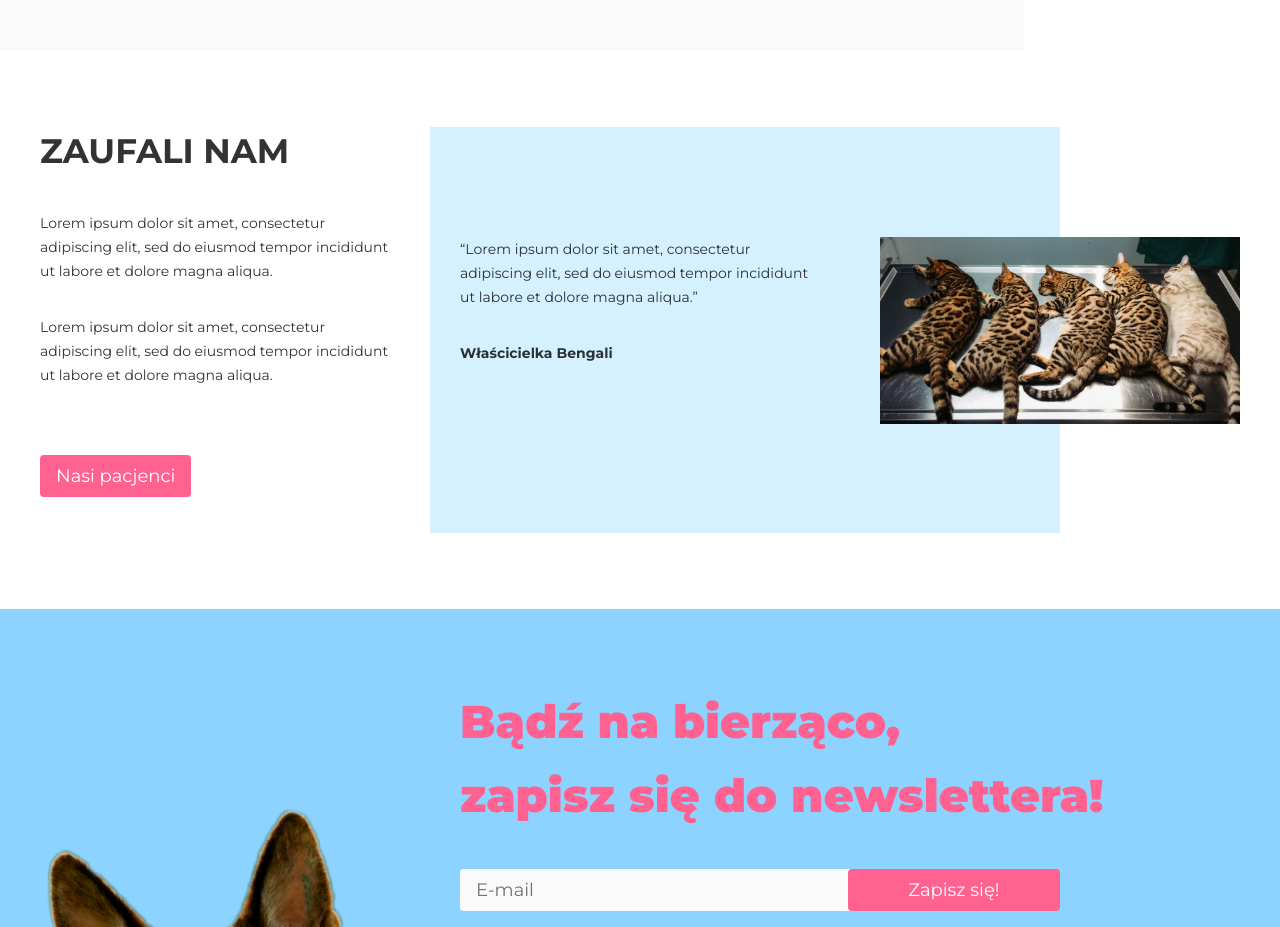
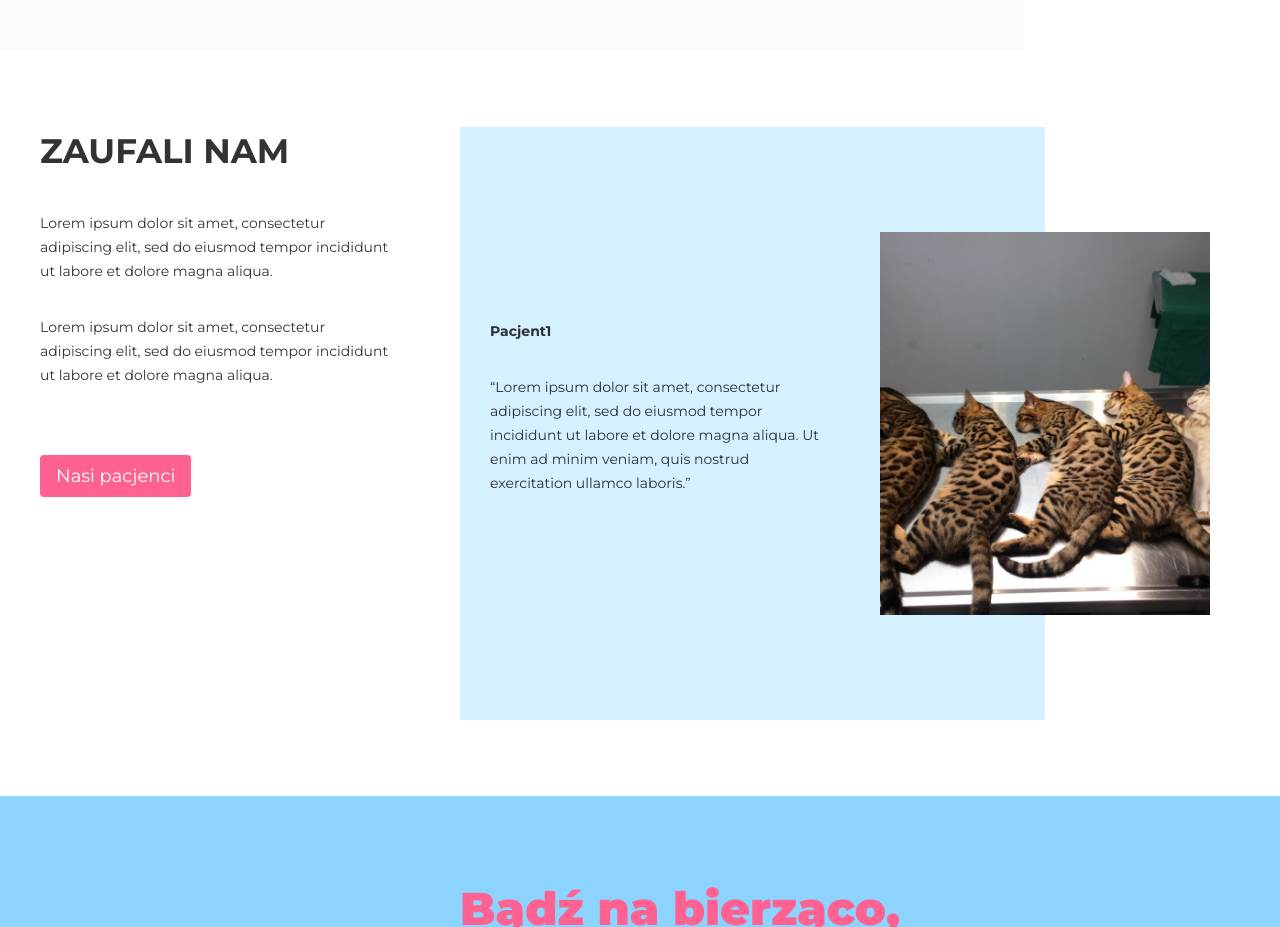
Before and after one commit to marcinliwen/animalvet, a Gatsby site: page / in a window 1280 px wide. Shown: the part 2230-3157 px from the top of the page. Built offline with nearby package versions, Linux system fonts and the light colour scheme; Gatsby itself is replaced by a stand-in of ours; some packages are replaced by stand-ins of ours.

Commit message:
home slider

```diff
--- a/src/components/Accordion.js
+++ b/src/components/Accordion.js
@@ -9,7 +9,6 @@ const Accordion = (prop) => {
 
     function toggleAccordion() {
         setActiveState(setActive === "" ? "active" : "");
-        console.log(content.current.scrollHeight);
         setHeightState(
             setActive === "active" ? "0px" : `${content.current.scrollHeight}px`
           );
--- a/src/components/UslugiNav.js
+++ b/src/components/UslugiNav.js
@@ -9,7 +9,6 @@ const UslugiNav = (props) =>{
     const { location, navigate } = history
 
     const currentLocation = location.pathname.split('/');
-    console.log(currentLocation);
 
     return(
         <ul className="services-nav-list">
--- a/src/components/header.js
+++ b/src/components/header.js
@@ -24,7 +24,7 @@ const Header = (props) => {
   const { location, navigate } = history
 
   const currentLocation = location.pathname.split('/');
-  console.log(currentLocation);
+
   return(
   <header>
      <div
--- /dev/null
+++ b/src/components/slider.css
@@ -0,0 +1,101 @@
+  .slider {
+    text-align: center;
+    overflow: hidden;
+  }
+
+  .slides {
+    display: flex;
+
+    overflow-x: auto;
+    scroll-snap-type: x mandatory;
+
+
+
+    scroll-behavior: smooth;
+    -webkit-overflow-scrolling: touch;
+
+    /*
+    scroll-snap-points-x: repeat(300px);
+    scroll-snap-type: mandatory;
+    */
+  }
+  .slides::-webkit-scrollbar {
+    width: 10px;
+    height: 10px;
+  }
+  .slides::-webkit-scrollbar-thumb {
+    background: black;
+    border-radius: 10px;
+  }
+  .slides::-webkit-scrollbar-track {
+    background: transparent;
+  }
+  .slides > div {
+    scroll-snap-align: start;
+    flex-shrink: 0;
+    width: 100%;
+    transform-origin: center center;
+    transform: scale(1);
+    transition: transform 0.5s;
+    position: relative;
+
+    display: flex;
+    justify-content: center;
+    align-items: center;
+    font-size: 100px;
+  }
+  .slides > div:target {
+  /*   transform: scale(0.8); */
+  }
+  .author-info {
+    color: white;
+    padding: 0.75rem;
+    text-align: center;
+    position: absolute;
+    bottom: 0;
+    left: 0;
+    width: 100%;
+    margin: 0;
+  }
+  .author-info a {
+    color: white;
+  }
+  .slider img {
+    object-fit: cover;
+    position: absolute;
+    top: 0;
+    left: 0;
+    width: 100%;
+    height: 100%;
+  }
+
+  .slider > a {
+    display: inline-flex;
+    width: 1.5rem;
+    height: 1.5rem;
+    text-decoration: none;
+    align-items: center;
+    justify-content: center;
+    border-radius: 50%;
+    margin: 0 0 0.5rem 0;
+    position: relative;
+  }
+  .slider > a:active {
+    top: 1px;
+  }
+  .slider > a:focus {
+    background: #000;
+  }
+
+
+
+  .clients-text, .clients-img{
+    width: 50%;
+  }
+  .clients-text{
+      padding: 0 30px;
+      text-align: left;
+  }
+  .clients-img {
+    padding: 105px 30px;
+}
--- a/src/pages/index.js
+++ b/src/pages/index.js
@@ -23,8 +23,13 @@ import calendar from "../images/calendar.svg"
 import location from "../images/location.svg"
 import time from "../images/time.svg"
 
+import "../components/slider.css"
 
-const IndexPage = props => (
+const IndexPage = props => {
+
+  const pacjenci = props.data.pacjenci.frontmatter.list;
+
+  return(
   <Layout>
     <SEO title="Home" />
     <section id="welcome">
@@ -136,16 +141,24 @@ const IndexPage = props => (
           <p>Lorem ipsum dolor sit amet, consectetur adipiscing elit, sed do eiusmod tempor incididunt ut labore et dolore magna aliqua.</p>
           <Button color="#fff" background="#ff6290"><Link activeClass="active" to="pacjenci">Nasi pacjenci</Link></Button>
         </div>
-        <div className="col-8 clients-item">
-          <div className="row">
-            <div className="col-6 clients-text">
-              <p><q>Lorem ipsum dolor sit amet, consectetur adipiscing elit, sed do eiusmod tempor incididunt ut labore et dolore magna aliqua.</q></p>
-              <p><b>Właścicielka Bengali</b></p>
+        <div className="col-8 slider">
+          <div className="clients-list slides">
+          {pacjenci.map((item, index)=>(
+              <div className="clients-item">
+              <div className="clients-text">
+              <p><b>{item.title}</b></p>
+              <p><q>{item.description}</q></p>
+
             </div>
-            <div className="col-6">
-            <Img fluid={props.data.bengal.childImageSharp.fluid} />
+            <div className="clients-img">
+            <Img fluid={item.featuredImage.childImageSharp.fluid} />
             </div>
+              </div>
+
+            ))}
           </div>
+
+
 
         </div>
         </div>
@@ -154,7 +167,7 @@ const IndexPage = props => (
     </section>
     <Subscribe  image={props.data.dog.childImageSharp.fluid}/>
   </Layout>
-)
+)}
 
 export default IndexPage
 
@@ -188,5 +201,23 @@ query {
         }
     }
   }
+  pacjenci : markdownRemark(frontmatter: {templateKey: {eq: "pacjenci"}}) {
+    frontmatter {
+      list {
+        description
+        title
+        featuredImage {
+          childImageSharp {
+            fluid(maxWidth: 360) {
+              aspectRatio
+              src
+              srcSet
+              srcWebp
+            }
+          }
+        }
+      }
+    }
+  }
 }
 `
--- a/src/templates/blogTemplate.js
+++ b/src/templates/blogTemplate.js
@@ -24,7 +24,7 @@ export default function Template(
   const {
     breadcrumb: { crumbs },
   } = props.pageContext;
-console.log(props.location);
+
   const customCrumbLabel = props.location.pathname.replace('/', ' ');
   const currentCrumbName = customCrumbLabel.slice(customCrumbLabel.lastIndexOf('/') + 1);
   return (
```
